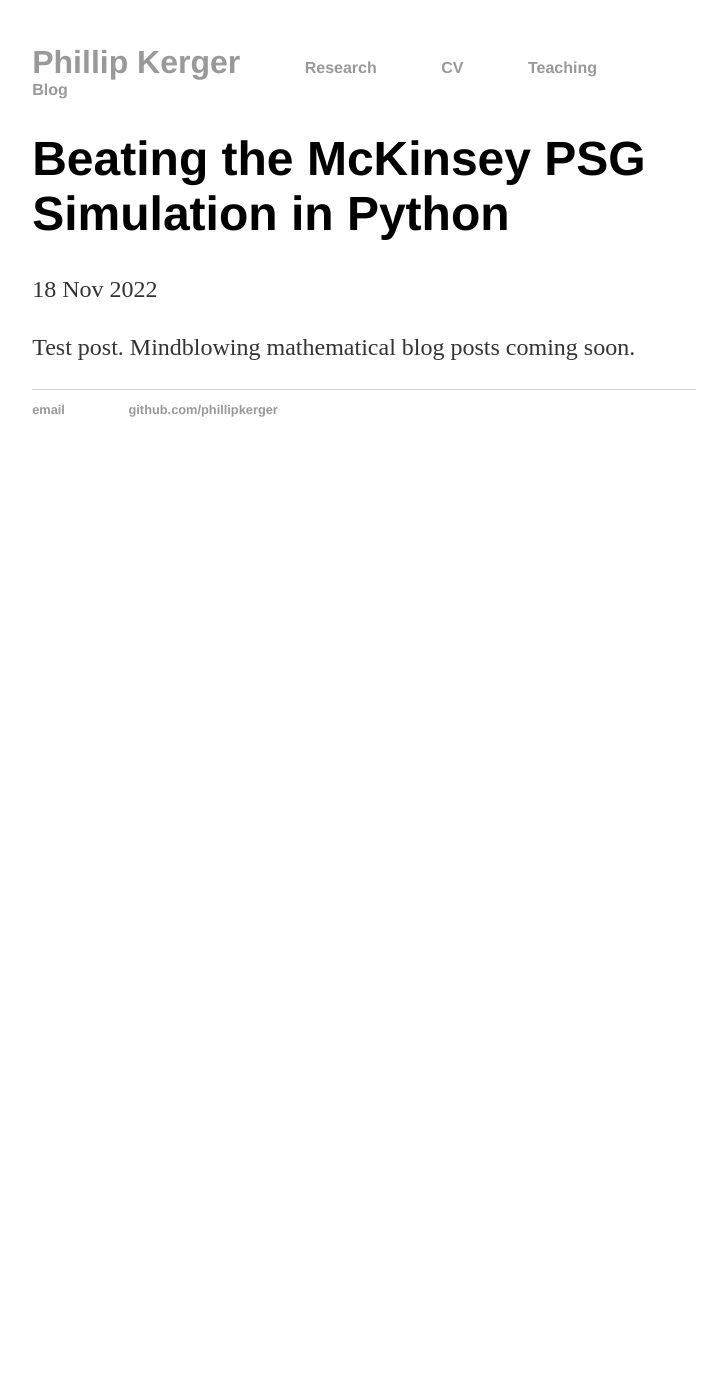
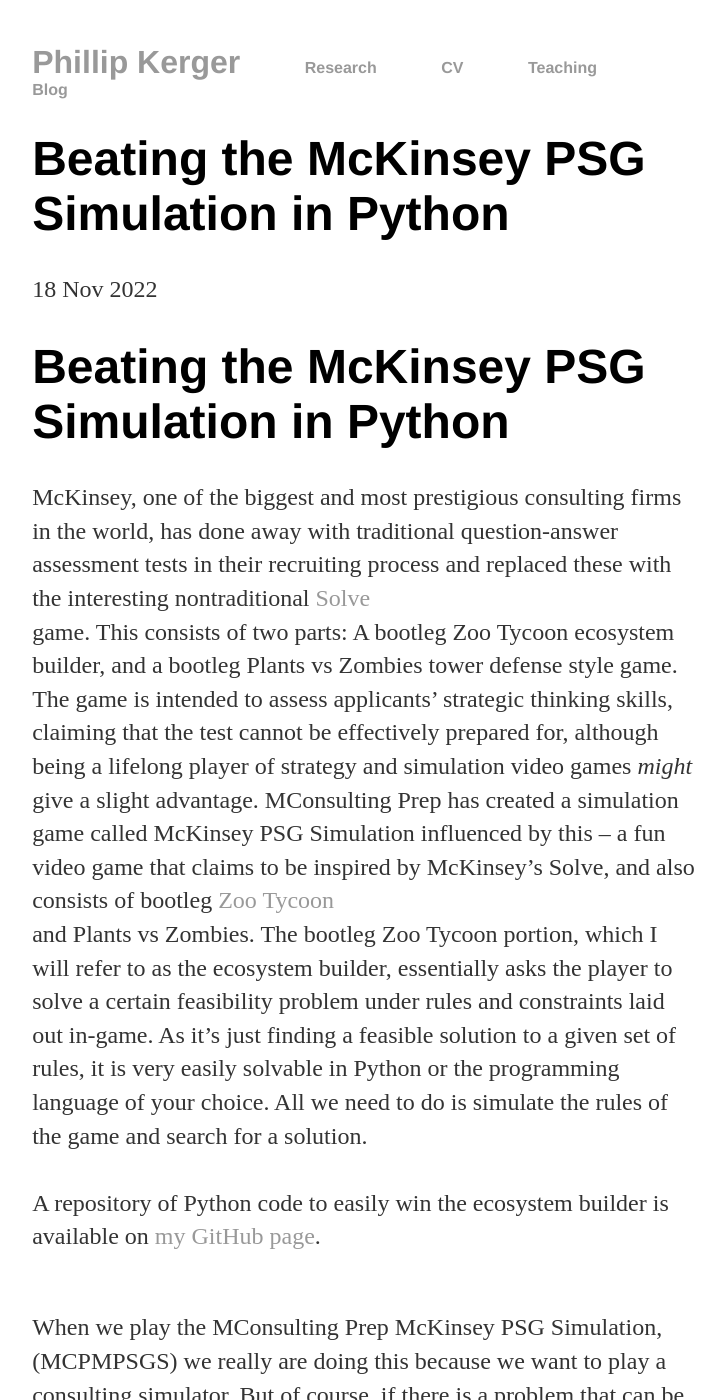
Before and after one commit to PhillipKerger/phillipkerger.github.io, a Jekyll site: the page built from _posts/2022-11-18-beating_mckinsey_psg_simulation.md, in a window 1280 px wide and 1400 px high. Shown: the whole window, without its empty margins (276-1001 px from the left). Built offline with Jekyll 4.4.1, drawn with Linux system fonts in a browser that asks for light colours; some of the changed text lies outside the part shown.

Commit message:
Update 2022-11-18-beating_mckinsey_psg_simulation.md

```diff
--- a/_posts/2022-11-18-beating_mckinsey_psg_simulation.md
+++ b/_posts/2022-11-18-beating_mckinsey_psg_simulation.md
@@ -4,4 +4,14 @@
 date: 2022-11-18
 ---
 
-Test post. Mindblowing mathematical blog posts coming soon.
+# Beating the McKinsey PSG Simulation in Python
+
+McKinsey, one of the biggest and most prestigious consulting firms in the world, has done away with traditional question-answer assessment tests in their recruiting process and replaced these with the interesting nontraditional <a href="https://www.mckinsey.com/careers/mckinsey-digital-assessment">Solve</a><br> game. This consists of two parts: A bootleg Zoo Tycoon ecosystem builder, and a bootleg Plants vs Zombies tower defense style game. The game is intended to assess applicants' strategic thinking skills, claiming that the test cannot be effectively prepared for, although being a lifelong player of strategy and simulation video games <i>might</i> give a slight advantage.
+MConsulting Prep has created a simulation game called McKinsey PSG Simulation influenced by this -- a fun video game that claims to be inspired by McKinsey's Solve, and also consists of bootleg  <a href="https://store.steampowered.com/app/613880/Zoo_Tycoon_Ultimate_Animal_Collection/">Zoo Tycoon</a><br>and Plants vs Zombies. The bootleg Zoo Tycoon portion, which I will refer to as the ecosystem builder, essentially asks the player to solve a certain feasibility problem under rules and constraints laid out in-game. As it's just finding a feasible solution to a given set of rules, it is very easily solvable in Python or the programming language of your choice. All we need to do is simulate the rules of the game and search for a solution. <br><br>
+A repository of Python code to easily win the ecosystem builder is available on [my GitHub page](https://github.com/PhillipKerger/). <br><br>
+
+When we play the  MConsulting Prep McKinsey PSG Simulation, (MCPMPSGS) we really are doing this because we want to play a consulting simulator. But of course, if there is a problem that can be phrased as a satisfyability problem over some possible data, no consultant should be solving this problem in their head or with pen and paper. A good consultant would make use of modern computing resources and mathematical techniques from operations research and optimization to solve such a problem. Since our goal in playing the MCPMPSGS is to get an authentic consulting simulator experience, we should use all these kinds of tools that are available. <i>Such a game should not be beatable by prepping some simple code.<\i>
+
+<br> <br>
+A detailed description of the code is available in the GitHub, as well as in the comment portions of the code itself.
+<br>To summarize how it works: The user needs to input the data of organisms that can all inhabit the same part of an ecosystem. Then, the user specifies some reasonable set of organism distributions over apex predators, regular predators, and producers to check. Then a simple blind random search is done to find the best combination of organisms, where "best" is with respect to the total amount of excess calories in the system at the end of the feeding process.
```
